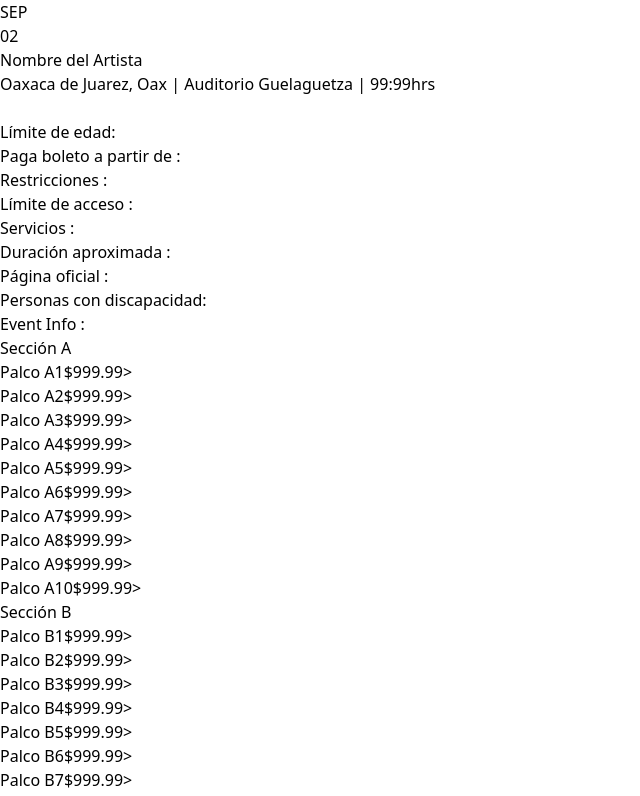
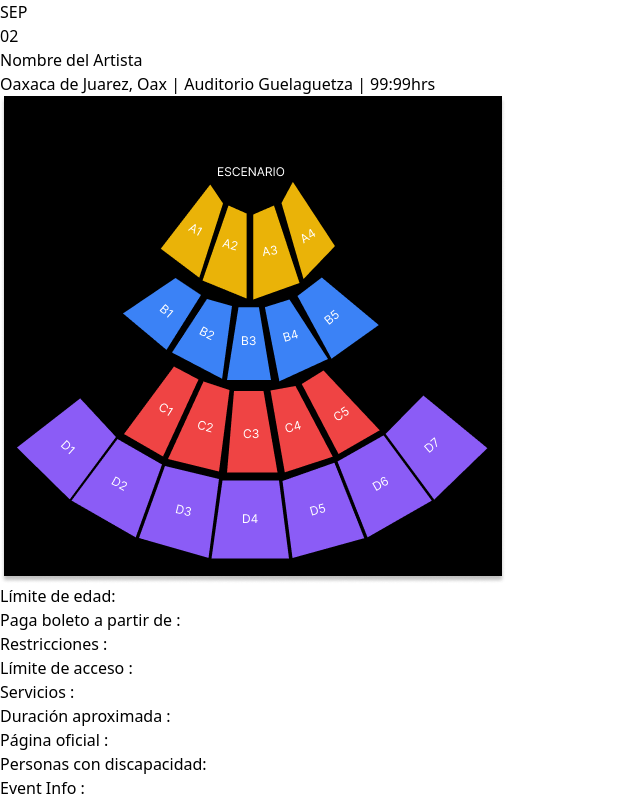
Before and after one commit to Hendruch/algoticketWebApp, a React (Vite) app: page /asientos in a window 1280 px wide. Shown: the top 796 px of the page, without its empty margins (0-640 px from the left). Built offline with nearby package versions, Linux system fonts and the light colour scheme.

Commit message:
"changue to foto"

```diff
--- a/src/components/SeatSelection/ZoneSelector.jsx
+++ b/src/components/SeatSelection/ZoneSelector.jsx
@@ -1,12 +1,10 @@
-
+import Escenario from "../../assets/img/Escenario.png"
 
 function ZoneSelector() {
 
     return (
-        <div className="bg-black w-full h-full pt-5 px-5">
-            <div className="grid grid-cols-7 text-center ">
-                <div style={{ color: 'white' }} className="col-span-7 ..." ><p>Escenario</p></div>
-            </div>
+        <div className="bg-black w-full h-full mb-10 px-5">
+            <img src={Escenario} className="h-auto w-auto" />
         </div>
 
     )
```
